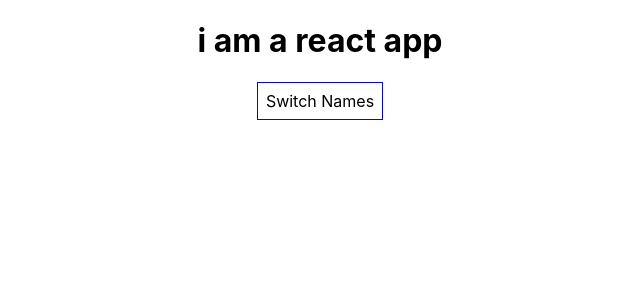
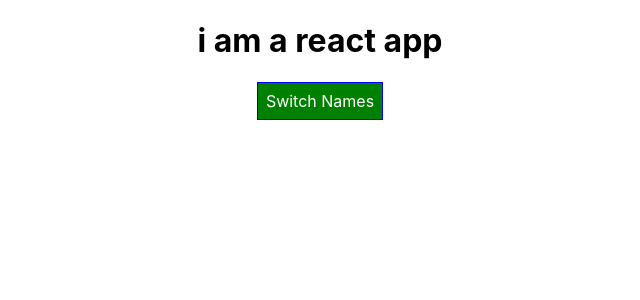
Before and after one commit to moazahmed132/react-course-udemy-max, a React (Create React App) app: page / in a window 1280 px wide. Shown: the top 300 px of the page, without its empty margins (320-960 px from the left). Built offline with nearby package versions, Linux system fonts and the light colour scheme.

Commit message:
setting style dynamically

```diff
--- a/src/App.js
+++ b/src/App.js
@@ -43,7 +43,8 @@
   }
   render() {
     const style = {
-      backgroundColor: 'white',
+      backgroundColor: 'green',
+      color: 'white',
       font: 'inherit',
       border: '1px solid blue',
       padding: '8px',
@@ -64,7 +65,9 @@
               age={person.age}
               changed={(event) => this.nameChangeHandler(event, person.id)}
             />
-          })}
+          })
+
+          }
           {/* <Person
             name={this.state.persons[0].name}
             age={this.state.persons[0].age}
@@ -80,7 +83,8 @@
             age={this.state.persons[2].age}
           /> */}
         </div>
-      )
+      );
+      style.backgroundColor = 'red'
     }
 
 
```
